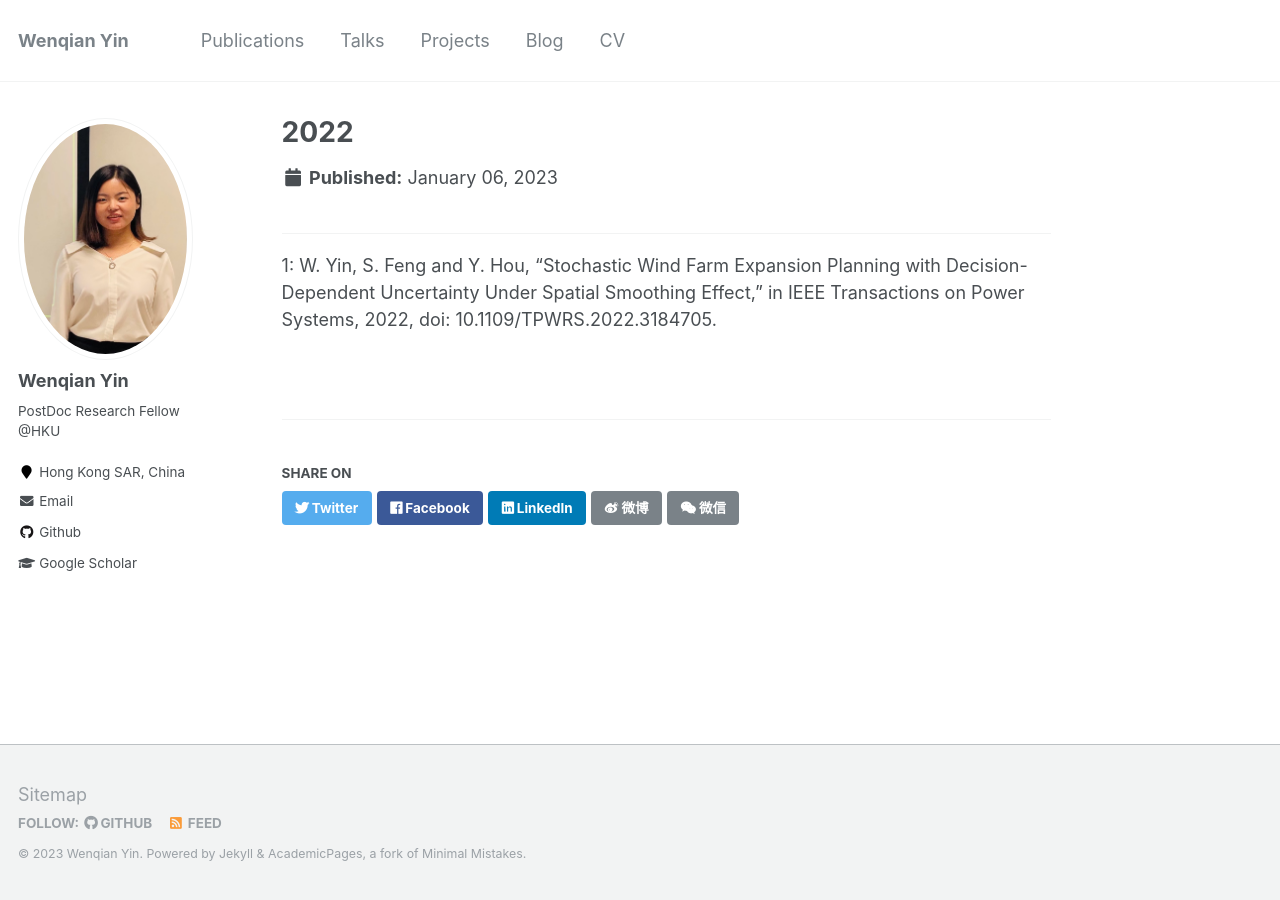
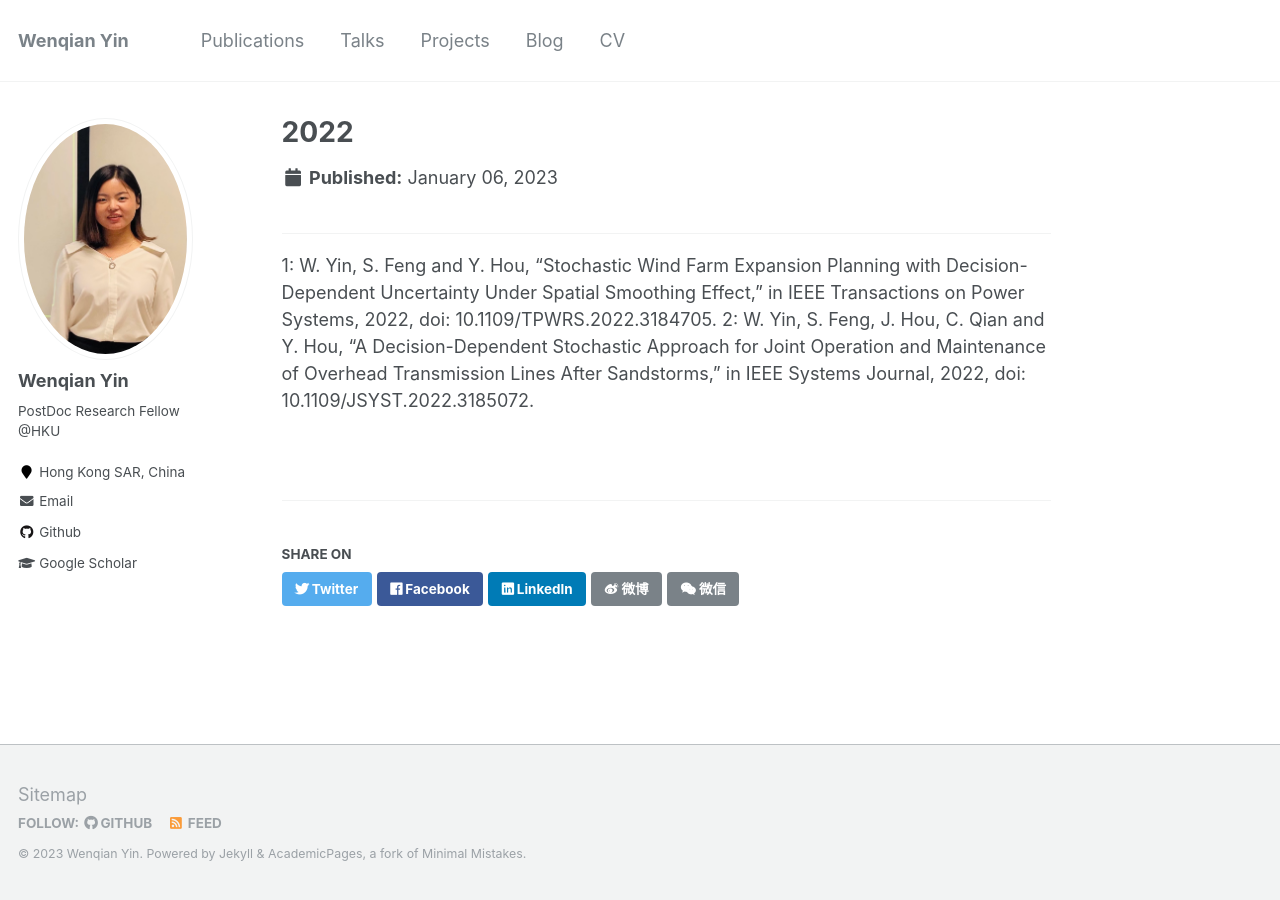
Before and after one commit to wenqianYIN/wb, a Jekyll site: the page built from _publications/2022.md, in a window 1280 px wide. Built offline with Jekyll 4.4.1, drawn with Linux system fonts in a browser that asks for light colours; a file with an impossible date is left out.

Commit message:
Update 2022.md

```diff
--- a/_publications/2022.md
+++ b/_publications/2022.md
@@ -1,2 +1,3 @@
 ---
 1: W. Yin, S. Feng and Y. Hou, "Stochastic Wind Farm Expansion Planning with Decision-Dependent Uncertainty Under Spatial Smoothing Effect," in IEEE Transactions on Power Systems, 2022, doi: 10.1109/TPWRS.2022.3184705.
+2: W. Yin, S. Feng, J. Hou, C. Qian and Y. Hou, "A Decision-Dependent Stochastic Approach for Joint Operation and Maintenance of Overhead Transmission Lines After Sandstorms," in IEEE Systems Journal, 2022, doi: 10.1109/JSYST.2022.3185072.
```
